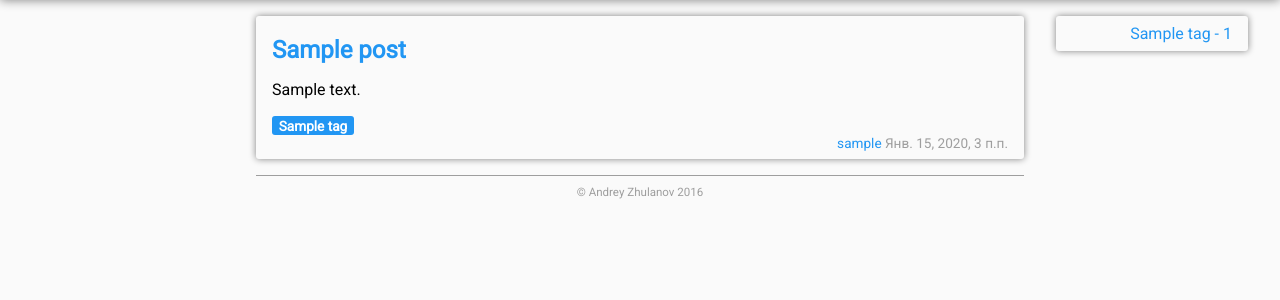
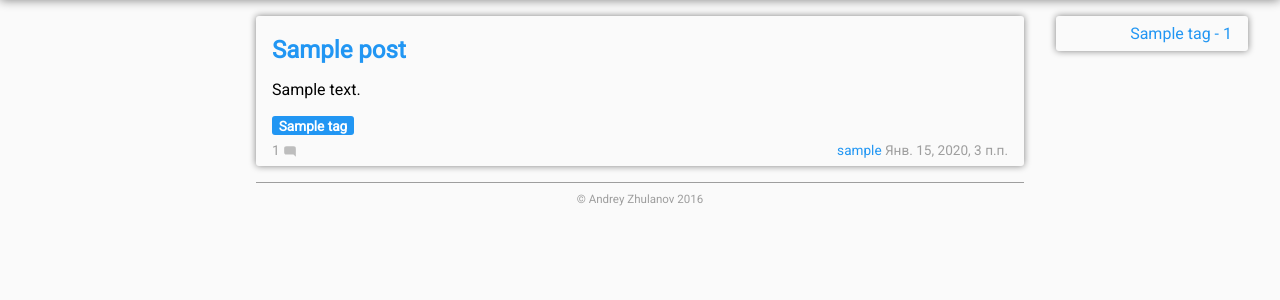
Before and after one commit to ZhulanovAA/mysite, a Django app: page / in a window 1280 px wide. Shown: the part 60-360 px from the top of the page. Run offline with Django 3.2, Linux system fonts and the light colour scheme; tables that the repository leaves empty hold one stand-in row (values such as "Sample post").

Commit message:
Add comments counter to the post preview

```diff
--- a/blog/templates/blog/post_short_info.html
+++ b/blog/templates/blog/post_short_info.html
@@ -1,3 +1,4 @@
+{% load static %}
 <h2 class="title"><a href="{% url 'post_page' post.pk %}">{{ post.title }}</a></h2>
 <p>{{ post.text|truncatewords:50 }}</p>
 {% if post.tags.count %}
@@ -6,6 +7,14 @@
   {% endfor %}
 {% endif %}
 <div class="info info-text">
-    <a class="author" href="{% url 'user_info' post.author.username %}">{{ post.author.username }}</a>
-    <span class="date-published">{{ post.date_published }}</span>
+    <span>
+        {{ post.comments.count }}
+        <a href="{% url 'post_page' post.pk %}#comments">
+            <img class="icon" src="{% static 'images/comments_dark.svg' %}"  style="vertical-align: bottom;">
+        </a>
+    </span>
+    <span>
+        <a class="author" href="{% url 'user_info' post.author.username %}">{{ post.author.username }}</a>
+        {{ post.date_published }}
+    </span>
 </div>
--- a/static/css/style.css
+++ b/static/css/style.css
@@ -177,6 +177,9 @@ body > aside {
 }
 
 .info {
+    display: flex;
+    justify-content: space-between;
+    margin-top: 0.5em;
     width: 100%;
     text-align: right;
 }
```
Also changed, not shown: blog/templates/blog/post_page.html (+9 -2 lines).
